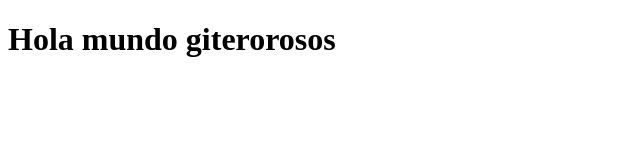
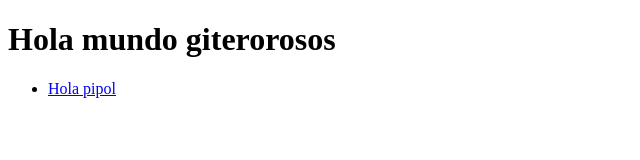
Before and after one commit to Unfurer/lecture0, a plain HTML site: page index.html in a window 1280 px wide. Shown: the full height of the page, 0-640 px from the left. Drawn offline with Linux system fonts and the light colour scheme.

Commit message:
Creacion Barra

```diff
--- a/index.html
+++ b/index.html
@@ -8,6 +8,11 @@
 <body>
     <div id="container">
     <h1>Hola mundo giterorosos</h1>
+<ul>
+    <li>
+        <a href="#">Hola pipol</a>
+    </li>
+</ul>
 </div>
 </body>
 </html>
```
